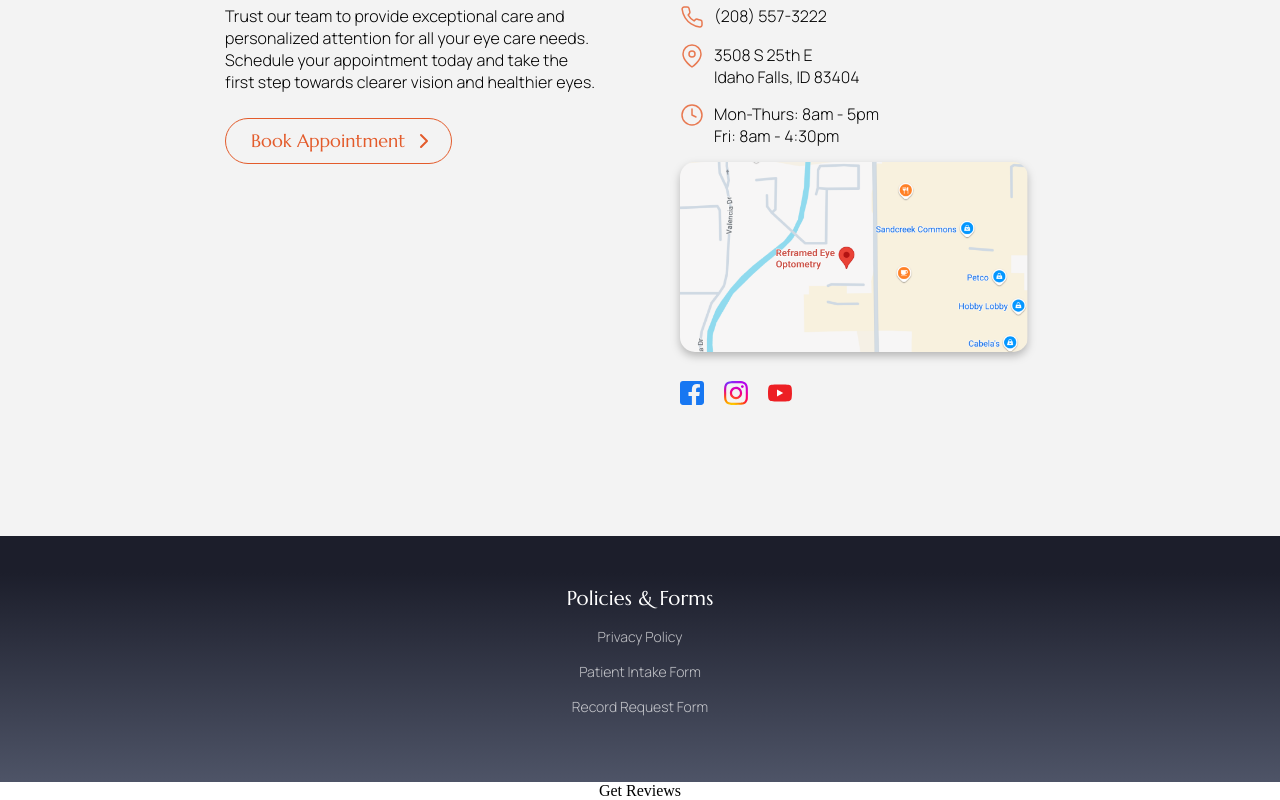
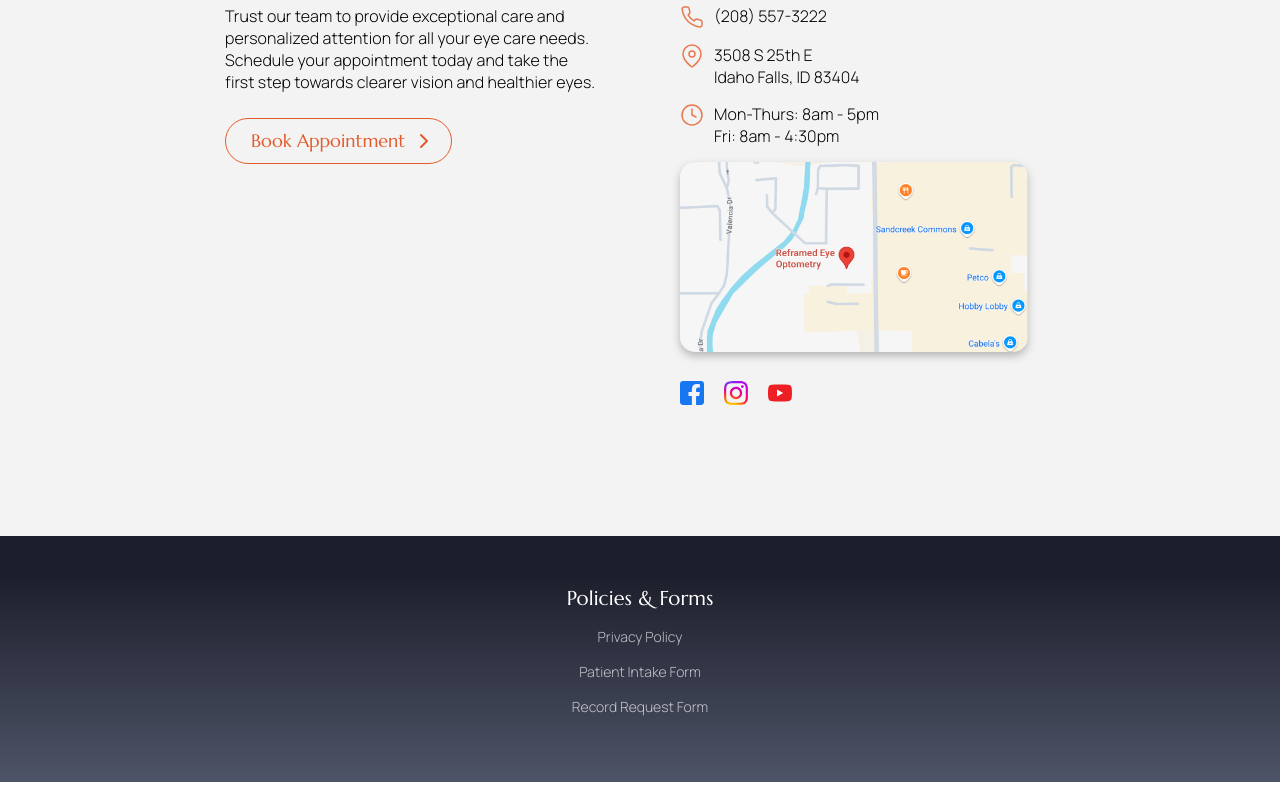
Before and after one commit to thetrevoradams/reframed-eye-og, a Next.js app: page / in a window 1280 px wide. Shown: the part 3113-3913 px from the top of the page. Built offline with nearby package versions, Linux system fonts and the light colour scheme.

Commit message:
remove request reviews link

```diff
--- a/src/app/components/Footer/index.tsx
+++ b/src/app/components/Footer/index.tsx
@@ -27,14 +27,6 @@ const Footer = () => {
     const _mapUrl = getMapUrl();
     setMapUrl(_mapUrl);
   }, []);
-
-  const fetchReviews = async () => {
-    const resp = await fetch('/api/reviews');
-    // const resp = await fetch(
-    //   'https://mybusiness.googleapis.com/v4/accounts/16425584471253034315/locations/ChIJ8Rp4W2pfVFMR2UiJ2lktaAI/reviews'
-    // );
-    console.log('resp', resp);
-  };
 
   return (
     <>
@@ -151,7 +143,6 @@ const Footer = () => {
           Record Request Form
         </a>
       </SectionGradientContainer>
-      <a onClick={fetchReviews}>Get Reviews</a>
     </>
   );
 };
```
